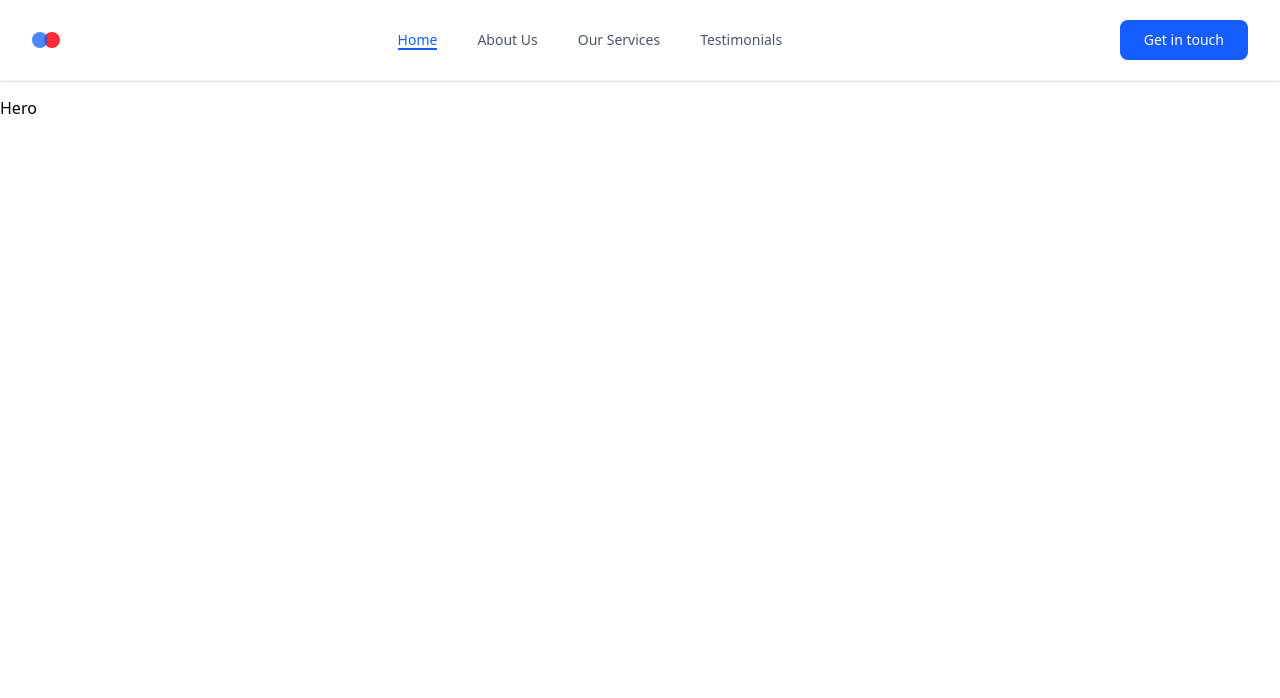
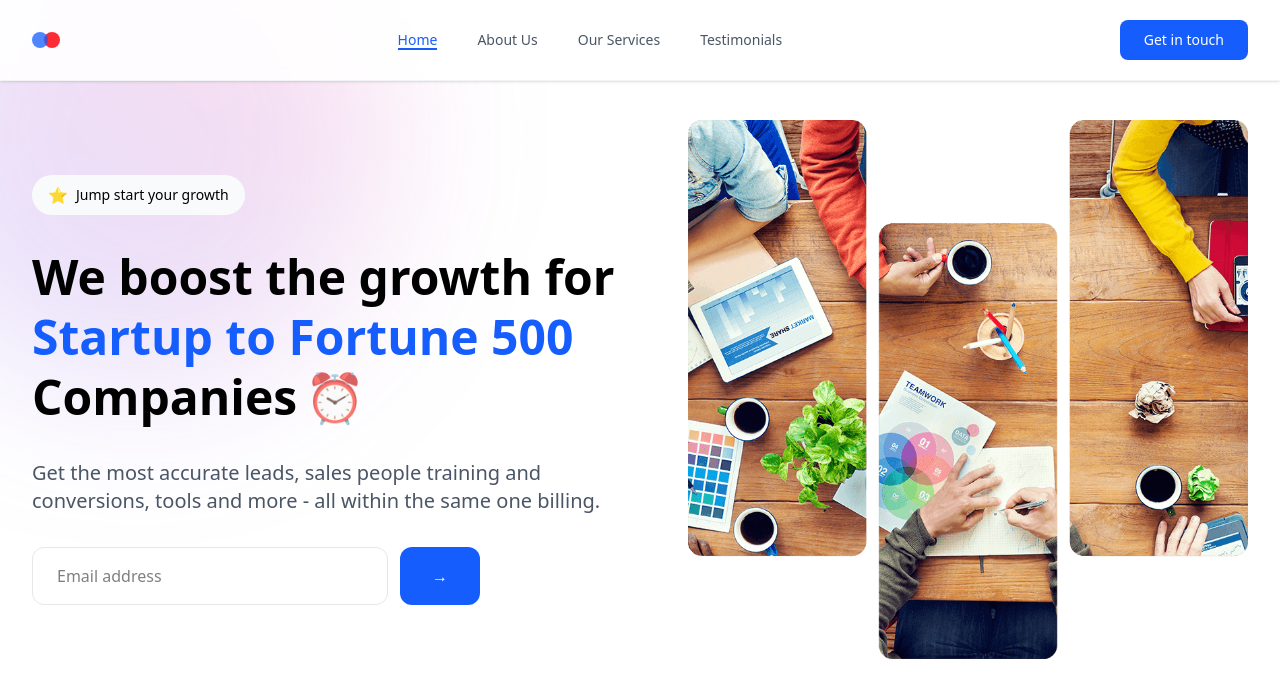
Before and after one commit to rahulyadav6/Modern-React-App, a React (Vite) app: page / in a window 1280 px wide. Shown: the top 698 px of the page. Built offline with nearby package versions, Linux system fonts and the light colour scheme.

Commit message:
hero section completed

```diff
--- a/package.json
+++ b/package.json
@@ -11,6 +11,7 @@
   },
   "dependencies": {
     "@tailwindcss/vite": "^4.0.14",
+    "framer-motion": "^12.5.0",
     "react": "^19.0.0",
     "react-dom": "^19.0.0",
     "react-icons": "^5.5.0",
--- a/src/App.jsx
+++ b/src/App.jsx
@@ -5,10 +5,13 @@
 function App() {
 
   return (
-    <>
-      <Navbar/>
-      <Hero/>
-    </>
+    <main className='relative min-h-screen overflow-x-hidden'>
+      <div className='absolute -top-28 -left-28 w-[500px] h-[500px] bg-gradient-to-tr from-indigo-500/20 to-pink-500/20 rounded-full blur-[80px] -z-10'></div>
+      <div className='overflow-hidden'>
+        <Navbar/>
+        <Hero/>
+      </div>
+    </main>
   )
 }
 
--- a/src/components/Hero.jsx
+++ b/src/components/Hero.jsx
@@ -1,9 +1,63 @@
-import React from 'react'
+/* eslint-disable no-unused-vars */
+import React from "react";
+import { motion } from "framer-motion";
+import heroImage from "../assets/hero-image.png"
 
+const sentence = "Startup to Fortune 500";
+const words = sentence.split("");
 const Hero = () => {
   return (
-    <section className='container mx-auto pt-24'>Hero</section>
-  )
-}
+    <section className="container mx-auto flex flex-col md:flex-row justify-between items-center pt-30 pb-6 sm:px-6 lg:px-8 ">
+      {/* left column */}
+      <div className="w-full md:w-1/2 space-y-8">
+        {/* star badge */}
+        <div className=" flex items-center gap-2 bg-gray-50 w-fit px-4 py-2 rounded-full hover:bg-gray-100 transition-colors cursor-pointer group">
+          <span className="text-blue-600 group-hover:scale-110 transition-transform">
+            ⭐
+          </span>
+          <span className="text-sm font-medium">Jump start your growth</span>
+        </div>
 
-export default Hero
+        <h1 className="text-3xl md:text-4xl lg:text-5xl font-bold leading-tight">
+          We boost the growth for
+          <span className="text-blue-600 relative inline-block">
+            {words.map((char, index) => (
+              <motion.span
+                key={index}
+                initial={{ opacity: 0, y: 10 }}
+                animate={{ opacity: 1, y: 0 }}
+                transition={{ delay: index * 0.05 }}
+              >
+                {char}
+              </motion.span>
+            ))}
+          </span>
+          Companies
+          <span className="inline-block ml-2 animate-pulse">⏰</span>
+        </h1>
+        <p className="text-gray-600 text-lg md:text-xl max-w-xl">
+          Get the most accurate leads, sales people training and conversions,
+          tools and more - all within the same one billing.
+        </p>
+
+        <div className="flex gap-3 max-w-md">
+          <input
+            type="email"
+            placeholder="Email address"
+            className="flex-1 px-6 py-4 border border-gray-200 rounded-xl focus:outline-none focus:border-blue-600 focus:ring-2 focus:ring-blue-100 transition-all"
+          />
+          <button className="bg-blue-600 text-white px-8 py-4 rounded-xl hover:bg-blue-700 cursor-pointer transition-all hover:shadow-lg hover:shadow-blue-300">→</button>
+        </div>
+      </div>
+
+      {/* right column */}
+      <div className="w-full md:w-1/2 mt-16 md:mt-0 pl-0 md:pl-12">
+        <div className="relative">
+            <img src={heroImage} alt="hero image" className="rounded-lg relative z-10 hover:scale-[1.02] transition-transform duration-300"/>
+        </div>
+      </div>
+    </section>
+  );
+};
+
+export default Hero;
```
Also changed, not shown: 1 other file (tests, documents, lock files or other folders).
